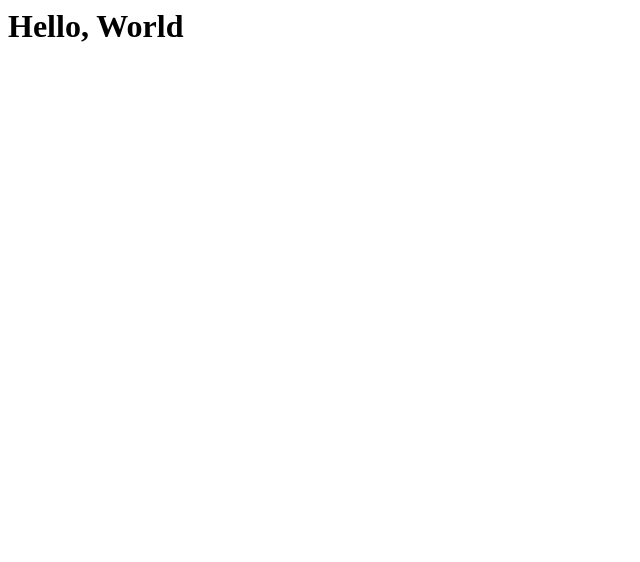
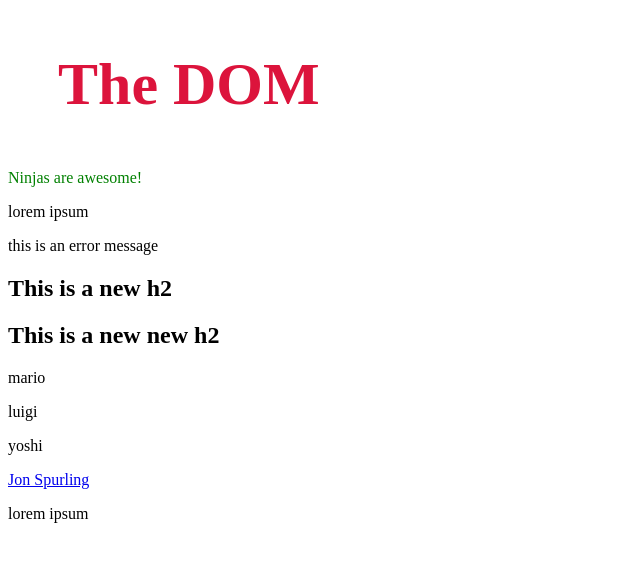
Before and after one commit to happyCoder85/modern-javascript-training, a plain HTML site: page 06-javascript-and-the-dom/index.html in a window 1280 px wide. Shown: the whole page, without its empty margins (0-640 px from the left). Drawn offline with Linux system fonts and the light colour scheme.

Commit message:
Added to the JavaScript&DOM Section

```diff
--- a/06-javascript-and-the-dom/06-javascript-and-the-dom.js
+++ b/06-javascript-and-the-dom/06-javascript-and-the-dom.js
@@ -0,0 +1,94 @@
+const para = document.querySelector('p'); // Place a css selector in the querySelector method to select the first paragraph element in the HTML file
+
+console.log(para); // Log the first paragraph element to the console
+
+const secondPara = document.querySelector('.error'); // Place a css selector in the querySelector method to select the first paragraph element with a class of 'error' in the HTML file
+
+console.log(secondPara); // Log the first paragraph element with a class of 'error' to the console
+
+const divError = document.querySelector('div.error'); // Place a css selector in the querySelector method to select the first div element with a class of 'error' in the HTML file
+
+// Selecting multiple elements at once
+const paragraph = document.querySelectorAll('p'); // Place a css selector in the querySelectorAll method to select all paragraph elements in the HTML file
+
+// console.log(paragraph); // Log all paragraph elements to the console
+// console.log(paragraph[3]); // Log the fourth paragraph element to the console
+
+paragraph.forEach(para => {
+    // console.log(para); // Log each paragraph element to the console
+}); // You can use the forEach method to loop through each paragraph element and log them to the console
+
+const errors = document.querySelectorAll('.error'); // Place a css selector in the querySelectorAll method to select all paragraph elements with a class of 'error' in the HTML file
+
+// console.log(errors); // Log all elements with a class of 'error' to the console
+
+const title = document.getElementById('page-title');
+// console.log(title) // Log the element with an id of 'page-title' to the console
+
+const errors2 = document.getElementsByClassName('error'); // Place a class name in the getElementsByClassName method to select all elements with a class of 'error' in the HTML file
+
+// console.log(errors2); // Log all elements with a class of 'error' to the console
+
+const paras83 = document.getElementsByTagName('p'); // Place a tag name in the getElementsByTagName method to select all paragraph elements in the HTML file
+// console.log(paras83); // Log all paragraph elements to the console
+// console.log(paras83[2]); // Log the third paragraph element to the console
+
+// Changing text content
+const para1 = document.querySelector('p'); // Place a css selector in the querySelector method to select the first paragraph element in the HTML file
+
+// console.log(para1.innerText); // Log the text content of the first paragraph element to the console
+para1.innerText = 'Ninjas are awesome!'; // Change the text content of the first paragraph element to 'Ninjas are awesome!'
+// console.log(para1.innerText); // Ninja's Are Awesome!
+
+// If you wanted to append to the text you could use the += operator
+// para1.innerText += ' Ninjas are awesome!'; // Append the text content of the first paragraph element to ' Ninjas are awesome!'
+
+const paras = document.querySelectorAll('p'); // Place a css selector in the querySelectorAll method to select all paragraph elements in the HTML file (as a node list)
+
+paras.forEach(para => {
+    // console.log(para.innerText); // Log each paragraph element's text content to the console
+    paras.innerText += ' new text'; // Append ' new text' to each paragraph element's text content
+}); // You will see new text appended to each paragraph element's text content
+
+// Changing HTML content
+const content = document.querySelector('.content'); // Place a css selector in the querySelector method to select the first element with a class of 'content' in the HTML file
+
+// Thats how we get it, how do we update it?
+content.innerHTML = '<h2>This is a new h2</h2>'; // Change the HTML content of the first element with a class of 'content
+
+// If I wanted to just append to the HTML content I could use the += operator
+content.innerHTML += '<h2>This is a new new h2</h2>'; // Append the HTML content of the first element with a class of 'content
+
+// We want to create a little HTML template for each person in the array that we got from the "database".
+const people = ['mario', 'luigi', 'yoshi']; // Create an array of strings called people
+
+people.forEach(person => {
+    content.innerHTML += `<p>${person}</p>`; // Append a paragraph element with the string value of each person in the people array
+}); // Use the forEach method to loop through each person in the people array
+
+// Getting attributes
+const link = document.querySelector('a'); // Place a css selector in the querySelector method to select the first anchor element in the HTML file
+// console.log(link.getAttribute('href')); // Log the href attribute of the first anchor element to the console
+
+// Setting attributes
+link.setAttribute('href', 'https://www.jonspurling.ca'); // Set the href attribute of the first anchor element to 'https://www.jonspurling.ca'
+link.innerText = 'Jon Spurling'; // Set the text content of the first anchor element to 'Jon Spurling'
+
+
+const msg = document.querySelector('p'); // Place a css selector in the querySelector method to select the first paragraph element in the HTML file
+// console.log(msg.getAttribute('class')); // Log the class attribute of the first paragraph element to the console
+
+ msg.setAttribute('class', 'success'); // Set the class attribute of the first paragraph element to 'success'
+
+ // Changing CSS styles
+ msg.setAttribute('style', 'color: green;'); // Set the style attribute of the first paragraph element to 'color: green;'
+
+// Get the color of the h1 element
+const title2 = document.querySelector('h1'); // Place a css selector in the querySelector method to select the first h1 element in the HTML file
+
+title2.style.margin = '50px'; // Set the margin style of the first h1 element to '50px'
+
+// Say we want to change the color style
+title2.style.color = 'crimson'; // Set the color style of the first h1 element to 'crimson'
+
+title2.style.fontSize = '60px'; // Set the font size style of the first h1 element to '60px'
--- a/06-javascript-and-the-dom/index.html
+++ b/06-javascript-and-the-dom/index.html
@@ -5,8 +5,23 @@
     <title>Document</title>
 </head>
 <body>
-    <h1>Hello, World</h1>
+    <h1 id="page-title">The DOM</h1>
+    <div>
+        <p>hello, world</p>
+        <p>lorem ipsum</p>
+        <p class="error">this is an error message</p>
+    </div>
+    <!-- Uncomment to see how to change the text inside the paragraph tag. -->
+    <div class="content">
+        <p>this is the content</p>
+    </div>
+    <a href="https://www.google.com">Follow the yellow brick road....</a>
+    <p class="error2">lorem ipsum</p>
 
+    <!-- Uncomment to see how div.error would work -->
+    <!-- <div class="error">
+        <p>another error message</p>
+    </div> -->
     <script src="06-javascript-and-the-dom.js"></script>
 </body>
 </html>
```
Also changed, not shown: assets/hierarcial-tree.png (added), 1 other file.
